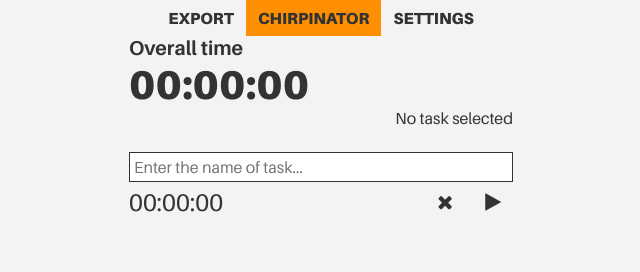
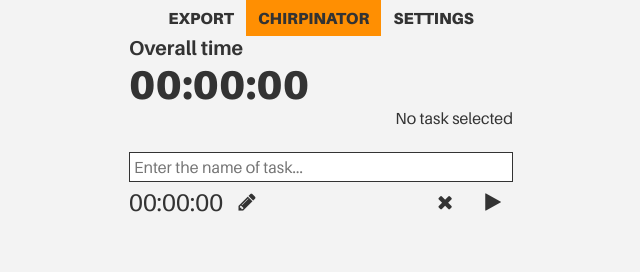
Before and after one commit to suXinjke/chirpinator, a React (Vite) app: page / in a window 1280 px wide. Both pictures are taken after a click on the button "Add new". Shown: the top 272 px of the page, without its empty margins (319-959 px from the left). Built offline with nearby package versions, Linux system fonts and the light colour scheme.

Commit message:
allow to edit time

```diff
--- a/App.jsx
+++ b/App.jsx
@@ -58,6 +58,44 @@ function formatNumberTime( timeInSeconds = 0, timeFormat = TIME_FORMAT.HH_MM_SS
     }
 }
 
+function timeStringToSeconds( time = '' ) {
+    const timeWithNoText = time
+        .replace( /[^\d]+$/g, '' )
+        .replace( /[^\d.:]/g, '' )
+
+    const timeParts = timeWithNoText.split( ':' ).map( Number )
+
+    if ( timeParts.length === 0 ) {
+        return 0
+    }
+
+    if ( timeParts.length === 1 ) {
+        let seconds = timeParts[0]
+
+        if ( time.toLowerCase().includes( 'h' ) ) {
+            seconds *= 60 * 60
+        } else if ( time.toLowerCase().includes( 'm' ) ) {
+            seconds *= 60
+        }
+
+        return Math.round( seconds )
+    }
+
+    const seconds = timeParts.reverse().reduce( ( seconds, timePart, index ) => {
+        if ( index === 2 ) {
+            return seconds + timePart * 60 * 60
+        }
+
+        if ( index === 1 ) {
+            return seconds + timePart * 60
+        }
+
+        return seconds + timePart
+    }, 0 )
+
+    return Math.round( seconds )
+}
+
 const Timer = ( {
     className = '',
     timeString,
@@ -67,10 +105,84 @@ const Timer = ( {
     active,
     onPlay,
     onPause,
-    onRemove
-} ) => (
+    onRemove,
+    onTimeStringChange
+} ) => {
+    const [editableTimeString, setEditableTimeString] = useState( null )
+    const [editMode, setEditMode] = useState( false )
+    const inputRef = useRef( null )
+
+    const startEditing = useCallback( () => {
+        if ( onTimeStringChange ) {
+            setEditableTimeString( timeString )
+            setEditMode( true )
+        }
+    }, [onTimeStringChange] )
+
+    const finishEditiing = useCallback( () => {
+        if ( onTimeStringChange ) {
+            onTimeStringChange( editableTimeString )
+        }
+
+        setEditMode( false )
+    }, [editableTimeString] )
+
+    useEffect( function handleEscapeHotkey() {
+        if ( !editMode ) {
+            return
+        }
+
+        const eventHandler = e => {
+            if ( e.keyCode !== 27 ) {
+                return
+            }
+
+            setEditMode( false )
+        }
+
+        window.addEventListener( 'keydown', eventHandler )
+        return () => window.removeEventListener( 'keydown', eventHandler )
+    }, [editMode] )
+
+    useEffect( function focusWhenEditing () {
+        if ( editMode && inputRef.current ) {
+            inputRef.current.focus()
+        }
+    }, [editMode] )
+
+    return (
         <div className={ `timer ${className} ${active ? 'timer_active' : ''} ${big ? 'timer_big' : ''}`.trim() }>
-        <div className="timer__time">{ timeString }</div>
+        { !editMode &&
+            <div
+                className="timer__time"
+                onDoubleClick={ startEditing }
+            >
+                { timeString }
+            </div>
+        }
+        { editMode &&
+            <input
+                className="timer__time"
+                value={ editableTimeString }
+                ref={ inputRef }
+                onChange={ e => setEditableTimeString( e.target.value ) }
+                onBlur={ finishEditiing }
+                onKeyDown={ e => e.keyCode === 13 && finishEditiing() }
+            />
+        }
+
+        { ( onTimeStringChange && !editMode ) &&
+            <button
+                className="timer__control-button timer__edit-time-button"
+                title="Edit time"
+                onClick={ startEditing }
+            >
+                <i className="icon-pencil"/>
+            </button>
+        }
+
+            <div className="timer__spacer"/>
+
         { canRemove &&
             <button
                 className="timer__control-button"
@@ -91,6 +203,7 @@ const Timer = ( {
         }
         </div>
     )
+}
 
 function getExportData( { tasks, timeFormat, exportFormat } ) {
     switch ( exportFormat ) {
@@ -350,6 +463,11 @@ function ChirpinatorApp() {
                                     tasks: tasks.filter( ( _, taskIndex ) => index !== taskIndex )
                                 } )
                             } }
+                            onTimeStringChange={ timeString => {
+                                setState( {
+                                    tasks: tasks.map( ( task ) => task.id !== id ? task : { ...task, seconds: timeStringToSeconds( timeString ) } )
+                                } )
+                            } }
                         />
                     </div>
                 ) ) }
--- a/App.scss
+++ b/App.scss
@@ -164,8 +164,11 @@ html, body, #app_container, #chirpinator {
     margin-right: -0.25rem;
 
     &__time {
+        font-size: 1.5rem;
+    }
+
+    &__spacer {
         flex: 1;
-        font-size: 1.5rem;
     }
 
     &__control-button {
```
Lines whose indentation alone changed are shown as unchanged.
